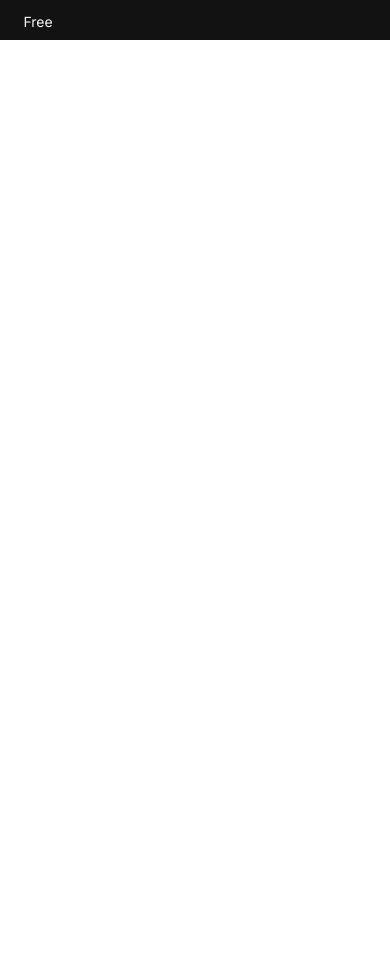
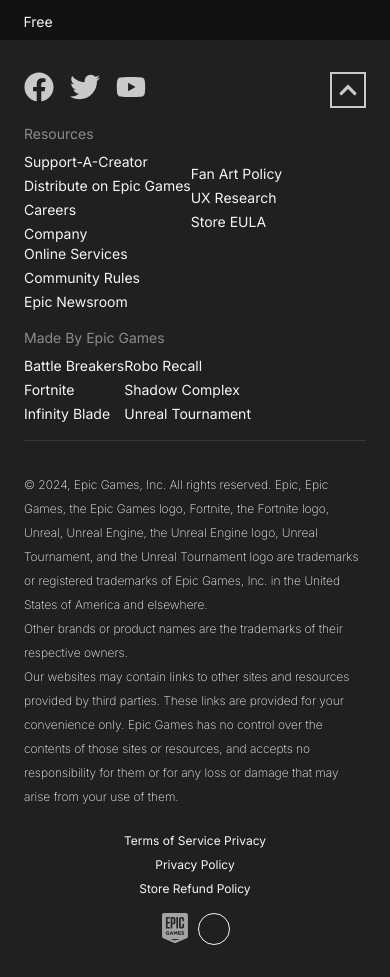
Before and after one commit to jcarlosMariscal/epic-games-clone, a React (Vite) app: page /browse in a window 390 px wide. Shown: the part 5522-6499 px from the top of the page. Before the commit the page ends 5562 px from the top, so only its background shows below. Built offline with nearby package versions, Linux system fonts and the light colour scheme.

Commit message:
Componente Footer

```diff
--- /dev/null
+++ b/src/components/FooterComponent.tsx
@@ -0,0 +1,106 @@
+import { FaFacebook, FaTwitter, FaYoutube, FaChevronUp } from "react-icons/fa";
+import epicLogo from "@/assets/epicgames-logo-light.svg";
+import { HyperLinkComponent } from "./pure/HyperLinkComponent";
+export const FooterComponent = () => {
+  return (
+    <div className="bg-epic-gray-100 text-white flex justify-center">
+      <div className="py-8 w-full lg:w-11/12 px-6 lg:px-1">
+        <div className="flex justify-between">
+          <div className="flex gap-4">
+            <HyperLinkComponent className="text-3xl opacity-80">
+              <FaFacebook />
+            </HyperLinkComponent>
+            <HyperLinkComponent className="text-3xl opacity-80">
+              <FaTwitter />
+            </HyperLinkComponent>
+            <HyperLinkComponent className="text-3xl opacity-80">
+              <FaYoutube />
+            </HyperLinkComponent>
+          </div>
+          <HyperLinkComponent className="text-xl opacity-80 size-9 border-2 flex items-center justify-center">
+            <FaChevronUp />
+          </HyperLinkComponent>
+        </div>
+        <div className="w-full my-4">
+          <span className="block text-sm opacity-50 my-2">Resources</span>
+          <div className="text-sm flex flex-wrap items-center gap-0 ssm:gap-2 xl:gap-4">
+            <div className="flex flex-col gap-1">
+              <HyperLinkComponent>Support-A-Creator</HyperLinkComponent>
+              <HyperLinkComponent>Distribute on Epic Games</HyperLinkComponent>
+              <HyperLinkComponent>Careers</HyperLinkComponent>
+              <HyperLinkComponent>Company</HyperLinkComponent>
+            </div>
+            <div className="flex flex-col gap-1">
+              <HyperLinkComponent>Fan Art Policy</HyperLinkComponent>
+              <HyperLinkComponent>UX Research</HyperLinkComponent>
+              <HyperLinkComponent>Store EULA</HyperLinkComponent>
+            </div>
+            <div className="flex flex-col gap-1">
+              <HyperLinkComponent>Online Services</HyperLinkComponent>
+              <HyperLinkComponent>Community Rules</HyperLinkComponent>
+              <HyperLinkComponent>Epic Newsroom</HyperLinkComponent>
+            </div>
+          </div>
+        </div>
+
+        <div className="w-full my-4 ssm:w-7/12 md:w-5/12 lg:w-4/12">
+          <span className="block text-sm opacity-50 my-2">
+            Made By Epic Games
+          </span>
+          <div className="text-sm flex flex-wrap items-center gap-0 ssm:gap-4 xl:gap-20">
+            <div className="flex flex-col gap-1">
+              <HyperLinkComponent>Battle Breakers</HyperLinkComponent>
+              <HyperLinkComponent>Fortnite</HyperLinkComponent>
+              <HyperLinkComponent>Infinity Blade</HyperLinkComponent>
+            </div>
+            <div className="flex flex-col gap-1">
+              <HyperLinkComponent>Robo Recall</HyperLinkComponent>
+              <HyperLinkComponent>Shadow Complex</HyperLinkComponent>
+              <HyperLinkComponent>Unreal Tournament</HyperLinkComponent>
+            </div>
+          </div>
+        </div>
+        <div className="border-t border-white/10"></div>
+        <div className="w-full mt-8">
+          <div className="w-full xl:w-6/12 text-xs font-extralight leading-loose">
+            <p>
+              © 2024, Epic Games, Inc. All rights reserved. Epic, Epic Games,
+              the Epic Games logo, Fortnite, the Fortnite logo, Unreal, Unreal
+              Engine, the Unreal Engine logo, Unreal Tournament, and the Unreal
+              Tournament logo are trademarks or registered trademarks of Epic
+              Games, Inc. in the United States of America and elsewhere.
+            </p>
+            <p>
+              Other brands or product names are the trademarks of their
+              respective owners.
+            </p>
+            <p>
+              Our websites may contain links to other sites and resources
+              provided by third parties. These links are provided for your
+              convenience only. Epic Games has no control over the contents of
+              those sites or resources, and accepts no responsibility for them
+              or for any loss or damage that may arise from your use of them.
+            </p>
+          </div>
+        </div>
+        <div className="w-full mt-6 md:mt-8 flex flex-col md:flex-row items-center justify-center md:justify-between gap-4">
+          <div className="flex flex-col md:flex-row gap-2 md:gap-4 items-center md:items-start text-xs">
+            <HyperLinkComponent>Terms of Service Privacy</HyperLinkComponent>
+            <HyperLinkComponent>Privacy Policy</HyperLinkComponent>
+            <HyperLinkComponent>Store Refund Policy</HyperLinkComponent>
+          </div>
+          <div className="flex gap-2">
+            <div className="opacity-60">
+              <img
+                src={epicLogo}
+                alt="EpicGames Logo"
+                className="size-[1.9rem]"
+              />
+            </div>
+            <div className="size-8 border rounded-full"></div>
+          </div>
+        </div>
+      </div>
+    </div>
+  );
+};
--- a/src/components/HeaderComponents/NavBarSecondary.tsx
+++ b/src/components/HeaderComponents/NavBarSecondary.tsx
@@ -26,7 +26,7 @@ export const NavBarSecondary = () => {
       <div className="w-9/12 flex items-center gap-4">
         <InputSearch
           placeholder="Search Store"
-          size="w-[13.9rem] h-10"
+          size="w-10 xl:w-[13.9rem] h-10"
           className="bg-epic-gray-100"
         />
         <div className="hidden xl:block">
--- /dev/null
+++ b/src/components/pure/HyperLinkComponent.tsx
@@ -0,0 +1,17 @@
+import { ReactNode } from "react";
+
+type THyperLink = {
+  children: string | ReactNode;
+  to?: string;
+  className?: string;
+};
+export const HyperLinkComponent = ({ children, className }: THyperLink) => {
+  return (
+    <a
+      // href=""
+      className={`hover:text-epic-blue-100 cursor-pointer btn-transition ${className}`}
+    >
+      {children}
+    </a>
+  );
+};
--- a/src/main.tsx
+++ b/src/main.tsx
@@ -3,12 +3,14 @@ import ReactDOM from "react-dom/client";
 import "./style.css";
 import { HomePage } from "./pages/HomePage.tsx";
 import { HeaderComponent } from "./components/HeaderComponents/HeaderComponent.tsx";
+import { FooterComponent } from "./components/FooterComponent.tsx";
 
 ReactDOM.createRoot(document.getElementById("root")!).render(
   <React.StrictMode>
     <div className="font-inter">
       <HeaderComponent />
       <HomePage />
+      <FooterComponent />
     </div>
   </React.StrictMode>
 );
--- a/tailwind.config.js
+++ b/tailwind.config.js
@@ -35,6 +35,7 @@ export default {
       },
     },
     screens: {
+      ssm: "400px",
       sm: "640px",
       // => @media (min-width: 640px) { ... }
 
```
